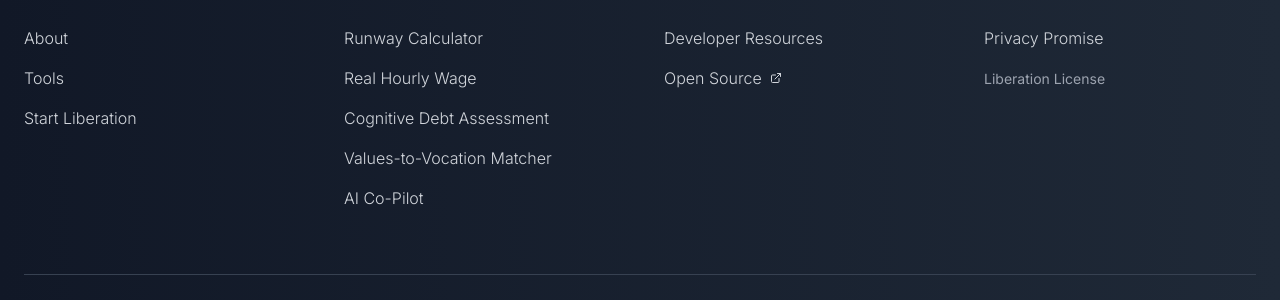
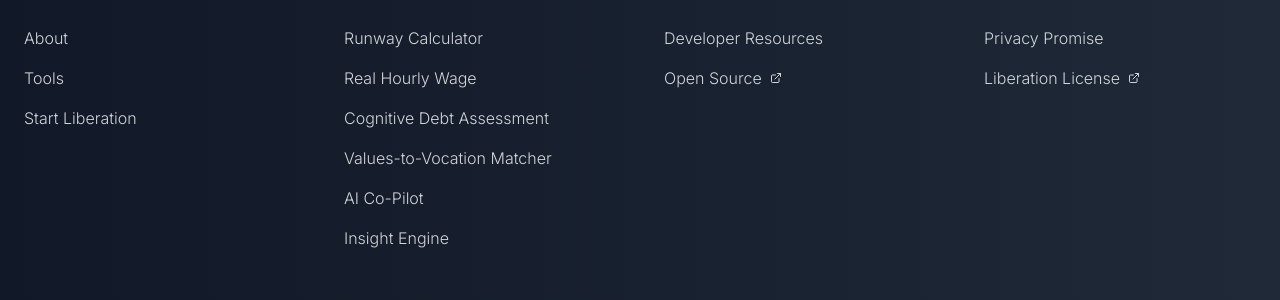
Before and after one commit to thegreenfieldoverride/liberation-platform, a Next.js app in the folder apps/web/: page / in a window 1280 px wide. Shown: the part 6276-6576 px from the top of the page. Built offline with nearby package versions, Linux system fonts and the light colour scheme; no server answers; a web font is replaced by a local one.

Commit message:
Fix footer links and add Insight Engine
- Correct GitHub username from greenfield-override to thegreenfieldoverride
- Make Liberation License clickable with link to LICENSE file
- Add Insight Engine to footer tools list
- Add external link icons for consistency

```diff
--- a/apps/web/src/components/Footer.tsx
+++ b/apps/web/src/components/Footer.tsx
@@ -58,6 +58,11 @@ export function Footer() {
                    AI Co-Pilot
                  </Link>
                </li>
+               <li>
+                 <Link href="/insight-engine" className="text-gray-300 hover:text-white transition-all duration-300 font-light hover:translate-x-1 inline-block">
+                   Insight Engine
+                 </Link>
+               </li>
             </ul>
           </div>
 
@@ -72,7 +77,7 @@ export function Footer() {
               </li>
                <li>
                  <a
-                  href="https://github.com/greenfield-override"
+                   href="https://github.com/thegreenfieldoverride"
                    className="text-gray-300 hover:text-white transition-all duration-300 font-light hover:translate-x-1 inline-flex items-center gap-2"
                    target="_blank"
                    rel="noopener noreferrer"
@@ -94,9 +99,15 @@ export function Footer() {
                 </Link>
               </li>
                <li>
-                <span className="text-gray-400 text-sm">
+                 <a
+                   href="https://github.com/thegreenfieldoverride/liberation-platform/blob/main/LICENSE"
+                   className="text-gray-300 hover:text-white transition-all duration-300 font-light hover:translate-x-1 inline-flex items-center gap-2"
+                   target="_blank"
+                   rel="noopener noreferrer"
+                 >
                    Liberation License
-                </span>
+                   <LibIcon icon="ExternalLink" size="xs" />
+                 </a>
                </li>
             </ul>
           </div>
```
Lines whose indentation alone changed are shown as unchanged.
